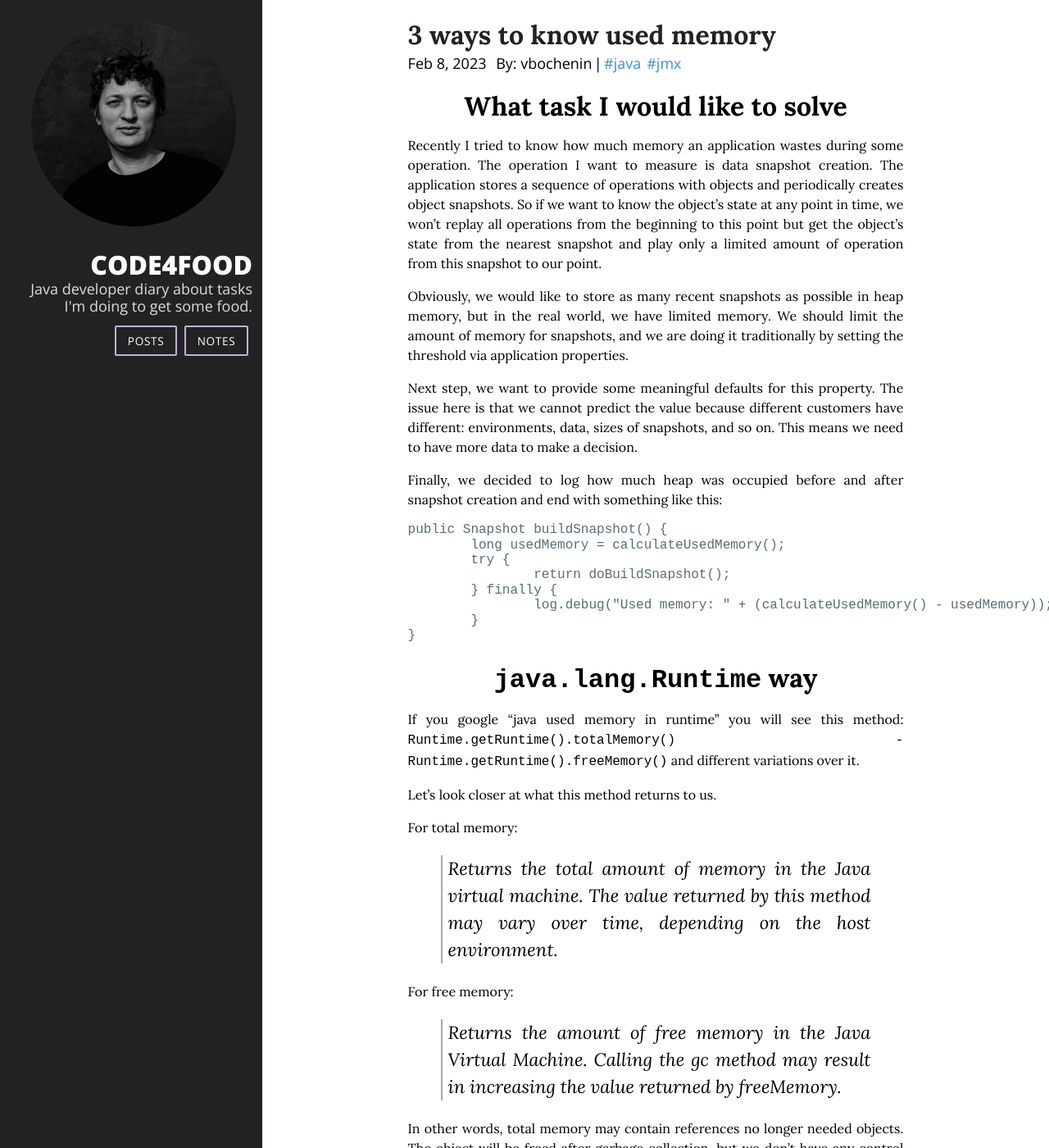
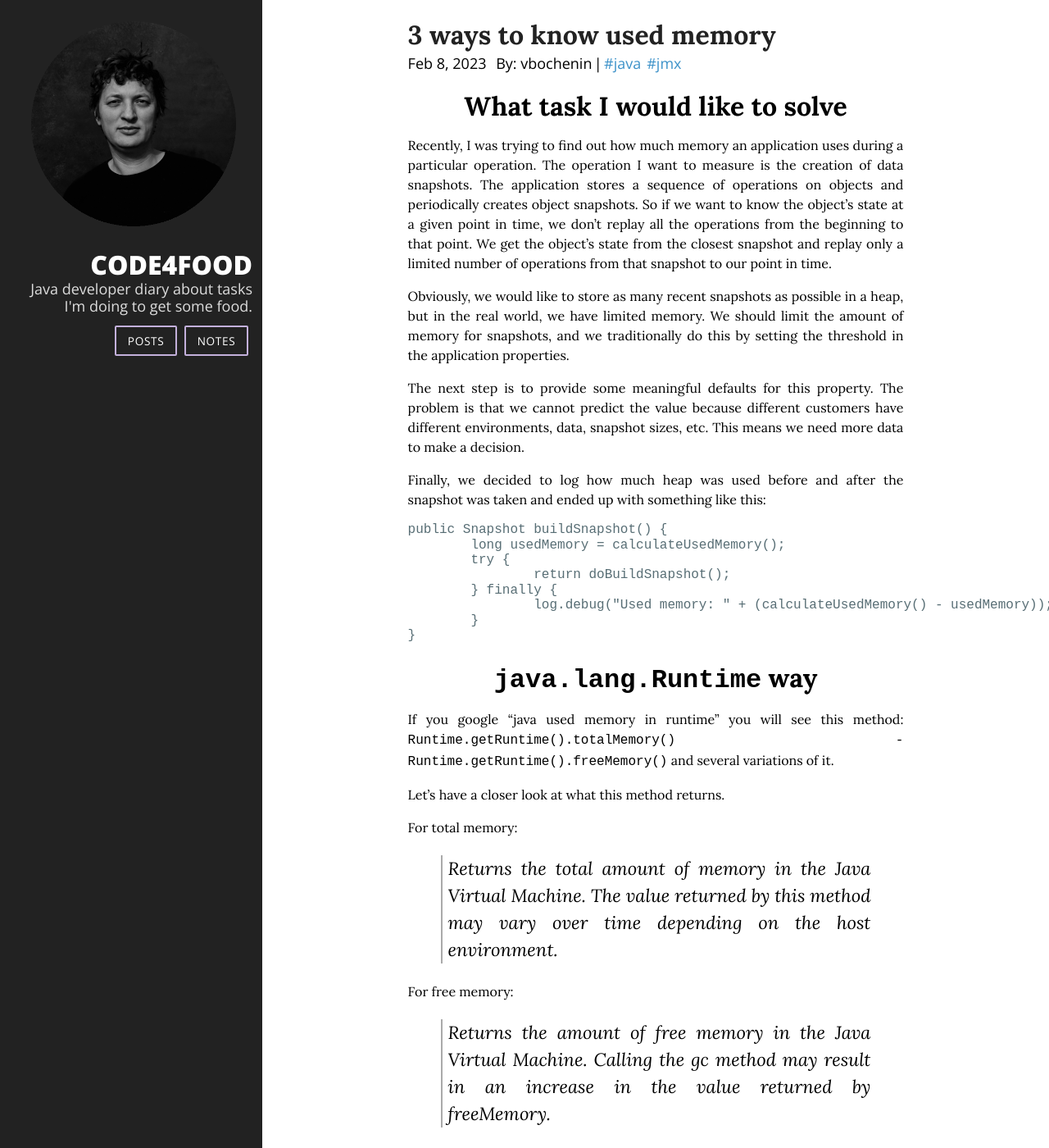
Before and after one commit to vbochenin/vbochenin.github.io, a Jekyll site: the page built from _posts/2023-02-08-3-ways-to-know-used-memory.md, in a window 1280 px wide and 1400 px high. Shown: the whole window at 82% size. Built offline with Jekyll 4.4.1, drawn with Linux system fonts in a browser that asks for light colours; nearby versions of some CDN libraries; some of the changed text lies outside the part shown.

Commit message:
modify posts with deepl

````diff
--- a/_posts/2023-02-08-3-ways-to-know-used-memory.md
+++ b/_posts/2023-02-08-3-ways-to-know-used-memory.md
@@ -9,19 +9,18 @@ categories:
   - how-to
 ---
 # What task I would like to solve
+Recently, I was trying to find out how much memory an application uses during a particular operation.
+The operation I want to measure is the creation of data snapshots.
+The application stores a sequence of operations on objects and periodically creates object snapshots.
+So if we want to know the object's state at a given point in time, we don't replay all the operations from the beginning to that point. We get the object's state from the closest snapshot and replay only a limited number of operations from that snapshot to our point in time.
 
-Recently I tried to know how much memory an application wastes during some operation.
-The operation I want to measure is data snapshot creation.
-The application stores a sequence of operations with objects and periodically creates object snapshots.
-So if we want to know the object's state at any point in time, we won't replay all operations from the beginning to this point but get the object's state from the nearest snapshot and play only a limited amount of operation from this snapshot to our point.
+Obviously, we would like to store as many recent snapshots as possible in a heap, but in the real world, we have limited memory. We should limit the amount of memory for snapshots, and we traditionally do this by setting the threshold in the application properties.
 
-Obviously, we would like to store as many recent snapshots as possible in heap memory, but in the real world, we have limited memory. We should limit the amount of memory for snapshots, and we are doing it traditionally by setting the threshold via application properties.
+The next step is to provide some meaningful defaults for this property.
+The problem is that we cannot predict the value because different customers have different environments, data, snapshot sizes, etc.
+This means we need more data to make a decision.
 
-Next step, we want to provide some meaningful defaults for this property.
-The issue here is that we cannot predict the value because different customers have different: environments, data, sizes of snapshots, and so on.
-This means we need to have more data to make a decision.
-
-Finally, we decided to log how much heap was occupied before and after snapshot creation and end with something like this:
+Finally, we decided to log how much heap was used before and after the snapshot was taken and ended up with something like this:
 
 ```
 public Snapshot buildSnapshot() {
@@ -36,19 +35,19 @@ public Snapshot buildSnapshot() {
 
 # `java.lang.Runtime` way
 
-If you google "java used memory in runtime" you will see this method: `Runtime.getRuntime().totalMemory() - Runtime.getRuntime().freeMemory()` and different variations over it.
+If you google "java used memory in runtime" you will see this method: `Runtime.getRuntime().totalMemory() - Runtime.getRuntime().freeMemory()` and several variations of it.
 
-Let's look closer at what this method returns to us.
+Let's have a closer look at what this method returns.
 
 For total memory:
-> Returns the total amount of memory in the Java virtual machine. The value returned by this method may vary over time, depending on the host environment.
+> Returns the total amount of memory in the Java Virtual Machine. The value returned by this method may vary over time depending on the host environment.
 
 For free memory:
-> Returns the amount of free memory in the Java Virtual Machine. Calling the gc method may result in increasing the value returned by freeMemory.
+> Returns the amount of free memory in the Java Virtual Machine. Calling the gc method may result in an increase in the value returned by freeMemory.
 
-In other words, total memory may contain references no longer needed objects. The object will be freed after garbage collection, but we don't have any control over GC and don't know when it is executed.
+In other words, the total memory may contain references to no longer-needed objects. The object will be freed after garbage collection, but we have no control over GC and don't know when it will be executed.
 
-So we need to find some better solution.
+So we have to find something better.
 
 # JMX way
 
````
Also changed, not shown: _posts/2023-01-23-how-to-change-already-written-code-aspects.md (+7 -7 lines), _posts/2023-02-15-java17-bias-locking-regression.md (+20 -20 lines).
